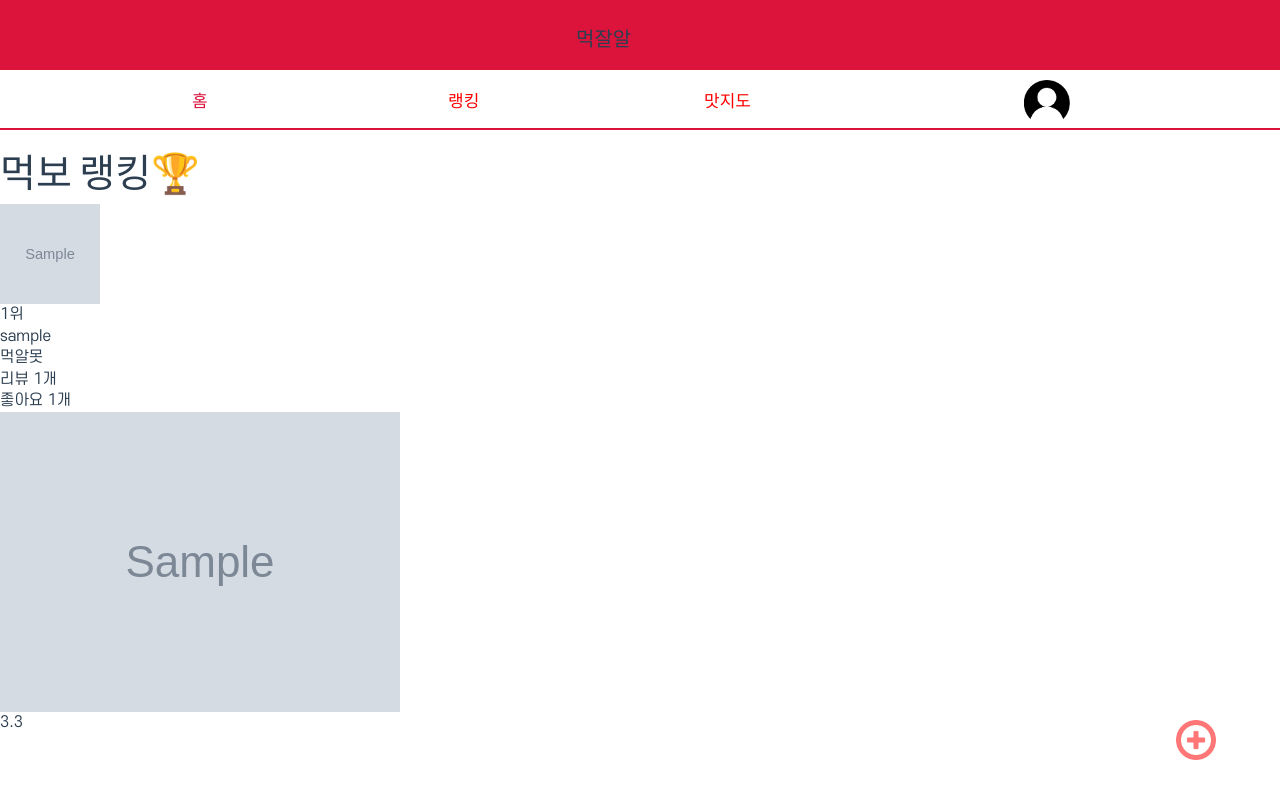
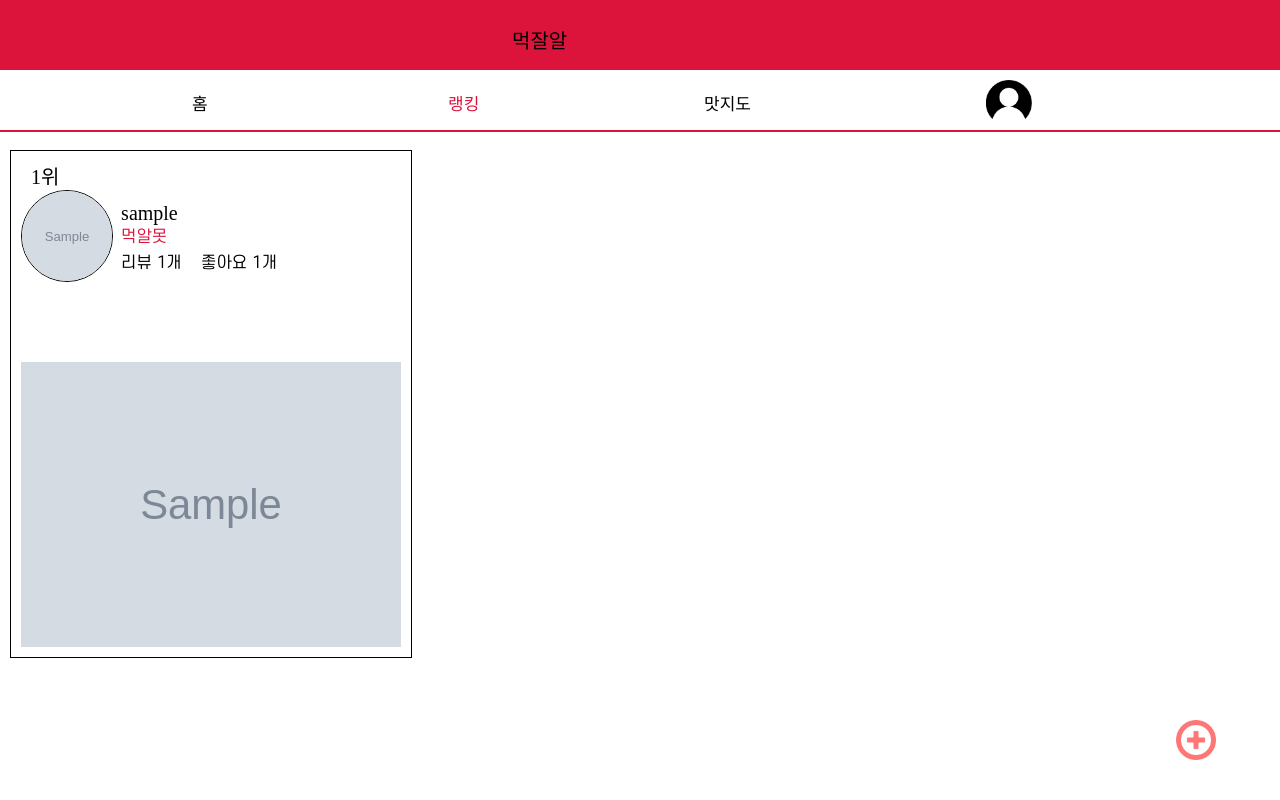
Before and after one commit to vvilliscool/Final_Team04, a Django app: page /member/ranking/ in a window 1280 px wide. Run offline with Django 3.2, Linux system fonts and the light colour scheme; tables that the repository leaves empty hold one stand-in row (values such as "Sample post"); grey boxes marked "Sample" are stand-in pictures; some libraries are stand-ins or nearby versions; some web fonts are replaced.

Commit message:
update login&signup&ranking.html

```diff
--- a/meokjalal/taste/static/resources/css/index.css
+++ b/meokjalal/taste/static/resources/css/index.css
@@ -40,7 +40,7 @@ html,body{overflow-x:hidden; }
     position: absolute;
     /* width:50%;  */
     top:25px;
-    left:45%;
+    left:40%;
     text-align: center;
     font-size: 20px;
     font-family: SCD6; opacity: 1;
@@ -56,12 +56,12 @@ html,body{overflow-x:hidden; }
     position: absolute; top:90px; left:15%;
     font-family: SCD6;
     font-size: 17px;
-    color: red;
 }
+#menu_text_01{color:crimson;}
 #menu_text_02{left:35%;}
 #menu_text_03{left:55%;}
 #menu_text_04{
-    left:80%;
+    left:77%;
     width:20%; height: 40px; top:80px;
     background-image: url('../images/user.png');
     background-repeat: no-repeat;
--- a/meokjalal/taste/static/resources/css/ranking.css
+++ b/meokjalal/taste/static/resources/css/ranking.css
@@ -1,2 +1,57 @@
 #menu_text_01{color:black;}
 #menu_text_02{color:crimson; left:35%;}
+
+.rank_box{
+    width: 90%; margin: 20 auto;
+    border: 1px solid black;
+    padding: 10px;
+}
+/* 1. 순위 */
+.info_ranking{
+    font-size: 20px;
+    font-family: SCD6;
+    position: relative; left:10px;
+}
+
+/* 2. 이미지 */
+.profile_img_box{
+    width: 95px;
+    /* background-color: red; */
+    display: inline-block;
+}
+.profile_img{
+    width:90px; height: 90px;
+    border: 1px solid black;
+    border-radius: 60px;
+}
+/* 3. 닉네임 */
+.info_user{
+    width: 150px;
+    /* background-color: red; */
+    font-family: SCD6;
+    font-size: 20px;
+    position: relative; left:100px; top:-80px;
+}
+/* 4. 등급 */
+.info_grade{
+    /* background-color: red; */
+    width: 100px;
+    position: relative; left:100px; top:-77px;
+    color:crimson;
+}
+/* 5. 리뷰 갯수 */
+.info_wreview{
+    /* background-color: red; */
+    width: 80px;
+    position: relative; left:100px; top:-70px;
+}
+/* 6. 좋아요 갯수 */
+.info_likes{
+    /* background-color: red; */
+    width: 100px;
+    position: relative; left:180px; top:-89px;
+}
+
+.rank_box_reviews{
+    background-color: red;
+}
--- a/meokjalal/taste/static/resources/css/signup.css
+++ b/meokjalal/taste/static/resources/css/signup.css
@@ -12,7 +12,7 @@
 }
 #middle_content_signup{
     /* background-color: aqua; */
-    position: relative; top:10%;
+    position: relative; top:6%;
     margin: 0 auto;
     width: 80%; height: 80%;
 }
@@ -34,7 +34,7 @@ input{
 /* 회원가입 버튼 */
 button{
     background-color: crimson;
-    position: absolute; top:330px;
+    position: absolute; top:390px;
     width:300px; height:40px;
     border: none; border-radius: 5px;
     color:white;
@@ -44,7 +44,7 @@ button{
 #btn_login{
     border: 1px solid crimson; border-radius: 5px;
     position: absolute;
-    top:380px;
+    top:440px;
     font-family: SCD5;
     text-decoration: none;
     color:black;
--- a/meokjalal/taste/templates/base.html
+++ b/meokjalal/taste/templates/base.html
@@ -5,8 +5,9 @@
     <meta http-equiv="X-UA-Compatible" content="IE=Edge; chrome=1">
     <meta name="viewport" content="width=device-width, initial-scale=1.0">
     <link rel="stylesheet" type="text/css" href="{% static 'resources/css/index.css' %}">
-    <link rel="stylesheet" href="{% static 'resources/css/bootstrap.min.css' %}">
     <title>먹잘알😋</title>
+
+    <script src="https://code.jquery.com/jquery-3.6.0.min.js"></script>
 </head>
 <body>
     <!-- <h1>4조 화이팅!</h1> -->
@@ -16,12 +17,12 @@
             <span id="logo_text">먹잘알</span>
         </div>
         <div id="body_top_menu">
-            <a href="{% url 'review:review_list' %}"><div id='menu_text_01' class="menu_text" style='color:crimson'>홈</div></a>
+            <a href="{% url 'review:review_list' %}"><div id='menu_text_01' class="menu_text">홈</div></a>
             <a href="{% url 'member:ranking' %}"><div id='menu_text_02' class="menu_text">랭킹</div></a>
             <a href="{% url 'store:taste_map' %}"><div id='menu_text_03' class="menu_text">맛지도</div></a>
             <!-- 마이페이지 이미지 -->
             {% if user.is_authenticated %}
-            <a href="{% url 'member:mypage' %}"><div id='menu_text_04' class="menu_text"></div></a>
+            <a href="{% url 'mypage' %}"><div id='menu_text_04' class="menu_text"></div></a>
             {% else %}
             <a href="{% url 'member:login' %}"><div id='menu_text_04' class="menu_text"></div></a>
             {% endif %}
--- a/meokjalal/taste/templates/member/ranking.html
+++ b/meokjalal/taste/templates/member/ranking.html
@@ -1,21 +1,21 @@
 {% extends 'base.html' %}
 {% load static %}
-{% load mathfilters %}
 {% block content %}
+<link rel="stylesheet" type="text/css" href="{% static 'resources/css/ranking.css' %}">
 <div class="meok-rank">
-    <h1>먹보 랭킹🏆</h1>
+    <!-- <h1>먹보 랭킹🏆</h1> -->
     {% for name, num, id in rank_list %}
         <div class="rank_box" id="rank-{{ forloop.counter }}">
             <div class="rank_box_profile">
+                <div class="info_ranking">{{ forloop.counter }}위</div>
                 <div class="profile_img_box">
                     {% for obj in rank_objs %}
                     {% if obj.id == id %}
-                        <img class="profile_img" {% if obj.img_profile != '' %}src="/media/{{ obj.img_profile }}" {% else %} src="{% static 'resources/images/user.png' %}" {% endif %} alt="" style="width:100px;height:100px;">
+                        <img class="profile_img" {% if obj.img_profile != '' %}src="/media/{{ obj.img_profile }}" {% else %} src="{% static 'resources/images/user.png' %}" {% endif %} alt="">
                     {% endif %}
                     {% endfor %}
                 </div>
                 <div class="profile_info">
-                    <div class="info_ranking">{{ forloop.counter }}위</div>
 
                     {% for obj in rank_objs %}
                     {% if obj.id == id %}
@@ -31,7 +31,7 @@
                     <div class="info_grade">먹소년</div>
                     {% elif num >= 10 %}
                     <div class="info_grade">먹린이</div>
-                    {% elif num >= 0 %}
+                    {% elif num >= 1 %}
                     <div class="info_grade">먹알못</div>
                     {% endif %}
 
@@ -52,11 +52,6 @@
                     <a href="{% url 'review:review_detail' review_pk=review.pk %}">
                         <img src="{{ review.photo.url }}" alt="" class="rank-review-image" style="width: 100%;">
                     </a>
-                    <div class="rating-average">
-                        {% with rsum=review.service|add:review.taste|add:review.cleaned|add:review.price %}
-                        {{ rsum|div:4|floatformat }}
-                        {% endwith %}
-                    </div>
                 </div>
                 {% endif %}
                 {% endfor %}
```
Also changed, not shown: other parts of meokjalal/taste/static/resources/css/index.css (+0 -47 lines), meokjalal/taste/static/resources/css/review_list.css (added, +23 -0 lines), meokjalal/taste/templates/index.html (deleted, +0 -32 lines), meokjalal/taste/templates/member/login.html (+68 -4 lines), meokjalal/taste/templates/member/signup.html (+37 -3 lines), meokjalal/taste/templates/mypage.html (deleted, +0 -12 lines), meokjalal/taste/templates/map.html (deleted), meokjalal/taste/templates/ranking.html (deleted).
